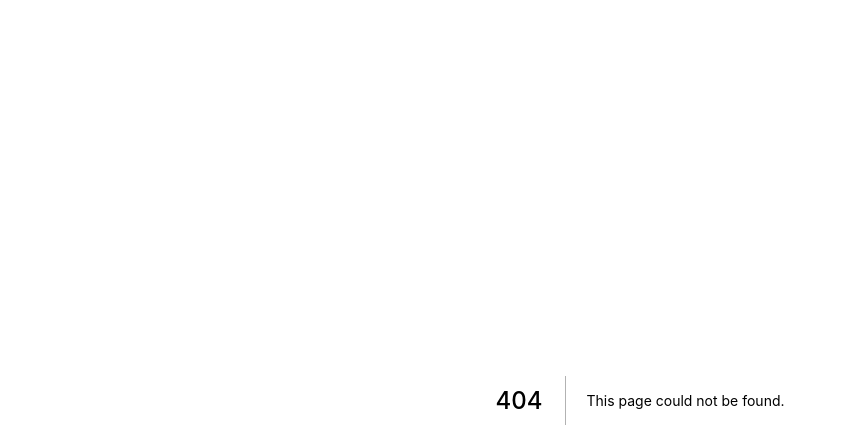
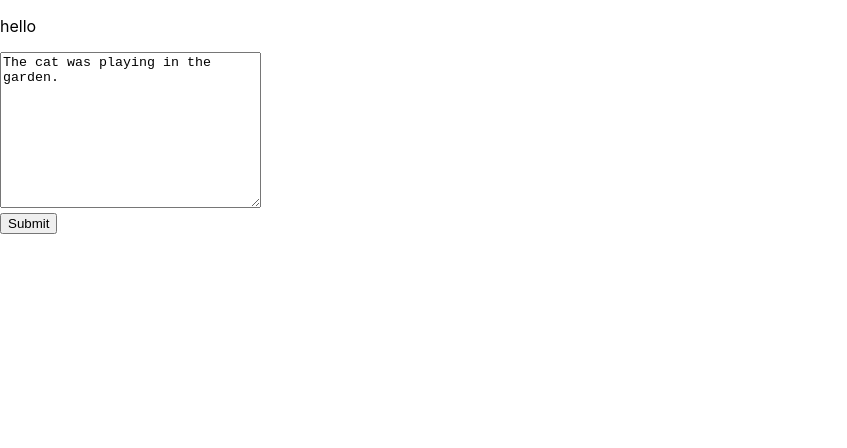
Before and after one commit to waltzaround/Popcorn, a Next.js app: page /feedback in a window 1280 px wide. Before the commit this address had no page. Shown: the top 448 px of the page, without its empty margins (0-847 px from the left). Built offline with nearby package versions, Linux system fonts and the light colour scheme.

Commit message:
added skeleton

```diff
--- a/components/Page.js
+++ b/components/Page.js
@@ -1,5 +1,5 @@
 
-const Page = () => (
+const Page = ({children}) => (
     <body>
     <style jsx global>{`
     html,
@@ -14,6 +14,7 @@ const Page = () => (
       box-sizing: border-box;
     }
   `}</style>
+
   {children}
   </body>
 )
--- /dev/null
+++ b/pages/feedback.js
@@ -0,0 +1,19 @@
+import Page from "../components/Page"
+import Link from 'next/link'
+
+const Feedback = () => (
+<Page>
+    <p>hello</p>
+    <form>
+    <textarea name="message" rows="10" cols="30">
+The cat was playing in the garden.
+</textarea>
+    </form>
+    <Link href='close'>
+      <button>Submit</button>
+      </Link>
+
+</Page>
+)
+
+export default Feedback
```
Also changed, not shown: pages/close.js (added, +9 -0 lines), pages/index.js (+12 -3 lines).
